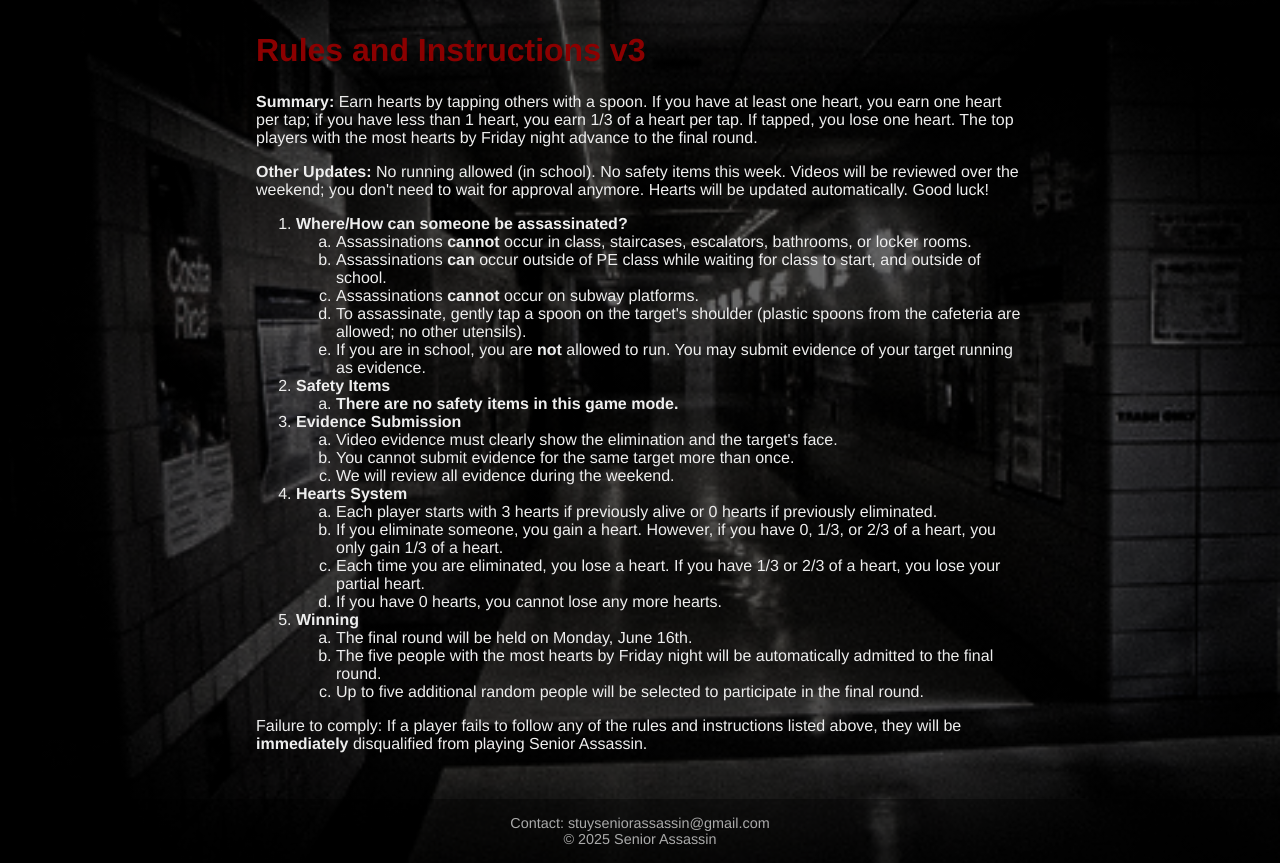
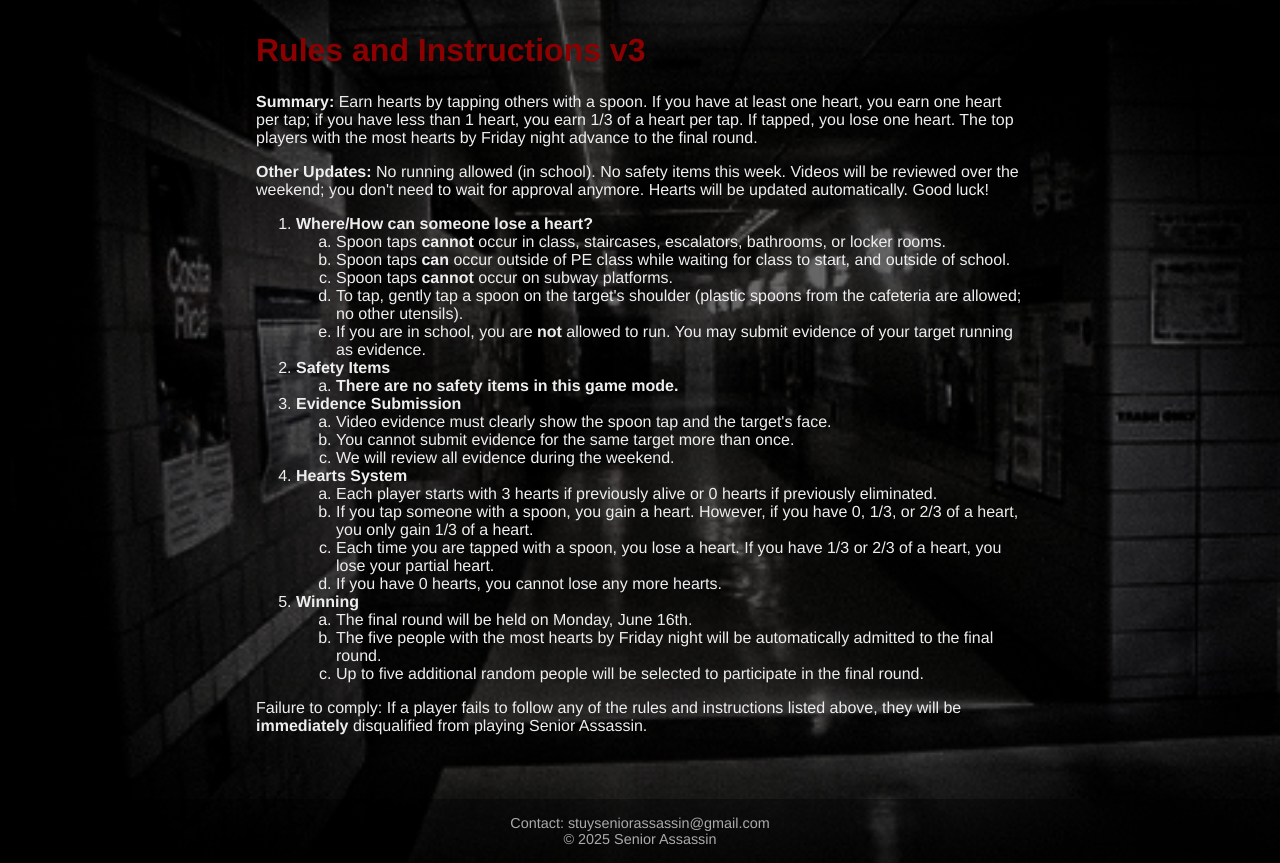
Before and after one commit to Senior-Caucus/Senior-Assassin, a FastAPI app: page /rules in a window 1280 px wide. Run offline with FastAPI, Linux system fonts and the light colour scheme; style sheets or scripts are compiled from the project's sources.

Commit message:
Update rules to clarify heart loss and spoon tap mechanics

```diff
--- a/src/templates/rules.html
+++ b/src/templates/rules.html
@@ -10,12 +10,12 @@
     <p><b>Other Updates:</b> No running allowed (in school). No safety items this week. Videos will be reviewed over the weekend; you don't need to wait for approval anymore. Hearts will be updated automatically. Good luck!</p>
     <ol>
       <li>
-        <b>Where/How can someone be assassinated?</b>
+        <b>Where/How can someone lose a heart?</b>
         <ol type="a">
-          <li>Assassinations <b>cannot</b> occur in class, staircases, escalators, bathrooms, or locker rooms.</li>
-          <li>Assassinations <b>can</b> occur outside of PE class while waiting for class to start, and outside of school.</li>
-          <li>Assassinations <b>cannot</b> occur on subway platforms.</li>
-          <li>To assassinate, gently tap a spoon on the target's shoulder (plastic spoons from the cafeteria are allowed; no other utensils).</li>
+          <li>Spoon taps <b>cannot</b> occur in class, staircases, escalators, bathrooms, or locker rooms.</li>
+          <li>Spoon taps <b>can</b> occur outside of PE class while waiting for class to start, and outside of school.</li>
+          <li>Spoon taps <b>cannot</b> occur on subway platforms.</li>
+          <li>To tap, gently tap a spoon on the target's shoulder (plastic spoons from the cafeteria are allowed; no other utensils).</li>
           <li>If you are in school, you are <b>not</b> allowed to run. You may submit evidence of your target running as evidence.</li>
         </ol>
       </li>
@@ -28,7 +28,7 @@
       <li>
         <b>Evidence Submission</b>
         <ol type="a">
-          <li>Video evidence must clearly show the elimination and the target's face.</li>
+          <li>Video evidence must clearly show the spoon tap and the target's face.</li>
           <li>You cannot submit evidence for the same target more than once.</li>
           <li>We will review all evidence during the weekend.</li>
         </ol>
@@ -37,8 +37,8 @@
         <b>Hearts System</b>
         <ol type="a">
           <li>Each player starts with 3 hearts if previously alive or 0 hearts if previously eliminated.</li>
-          <li>If you eliminate someone, you gain a heart. However, if you have 0, 1/3, or 2/3 of a heart, you only gain 1/3 of a heart.</li>
-          <li>Each time you are eliminated, you lose a heart. If you have 1/3 or 2/3 of a heart, you lose your partial heart.</li>
+          <li>If you tap someone with a spoon, you gain a heart. However, if you have 0, 1/3, or 2/3 of a heart, you only gain 1/3 of a heart.</li>
+          <li>Each time you are tapped with a spoon, you lose a heart. If you have 1/3 or 2/3 of a heart, you lose your partial heart.</li>
           <li>If you have 0 hearts, you cannot lose any more hearts.</li>
         </ol>
       </li>
```
